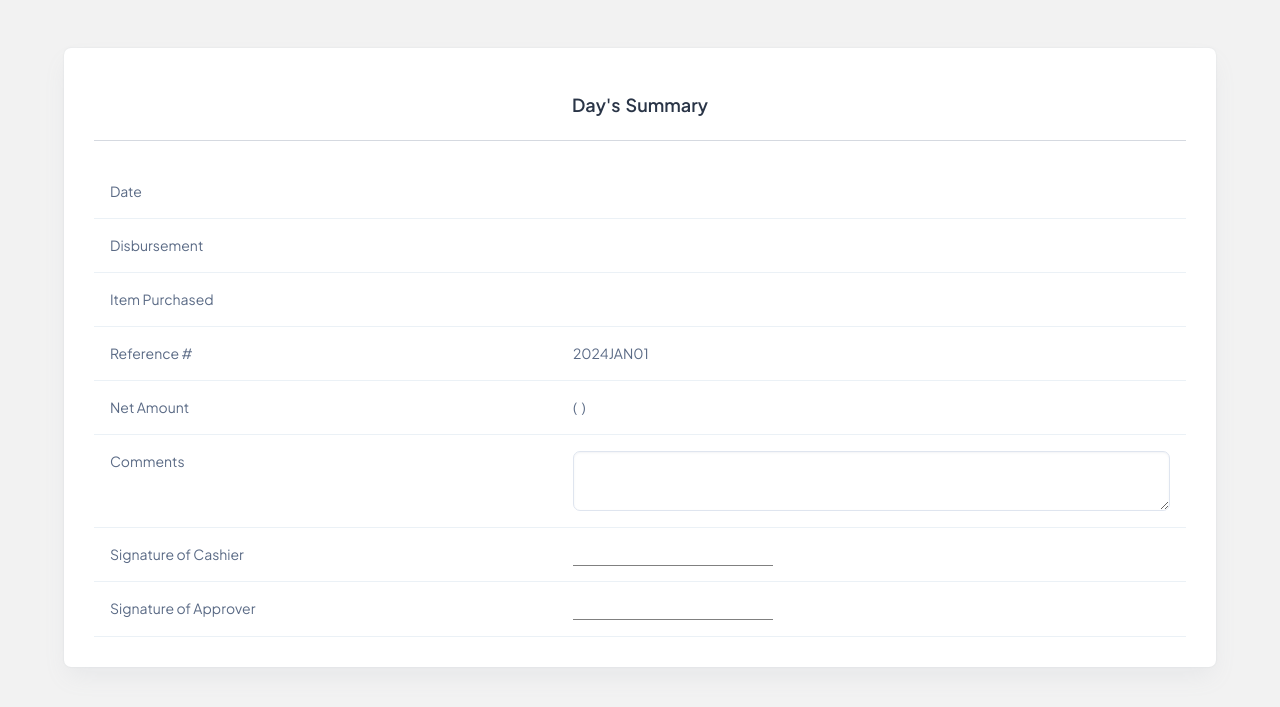
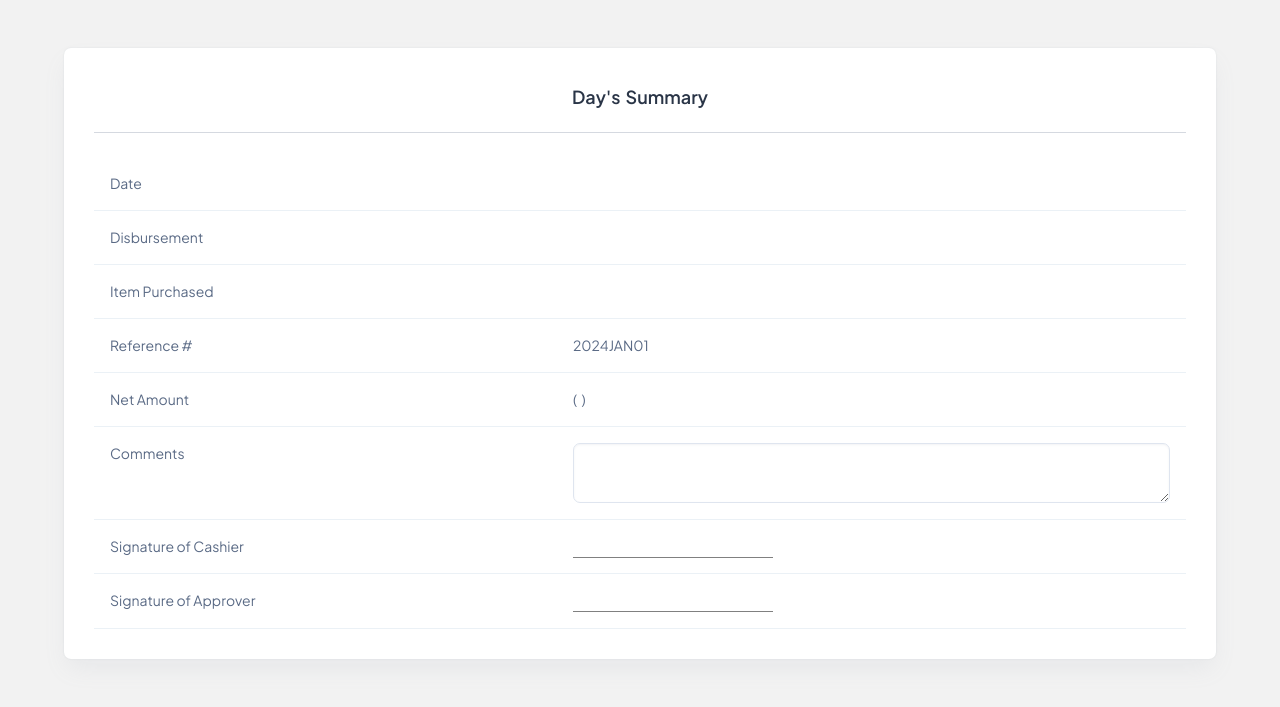
Before and after one commit to sheryarbaloch67/Accountsystem1, a Django app: template Accountapp/templates/summary.html in a window 1280 px wide. Shown: the top 707 px of the page. Run offline with Django 5.2, Linux system fonts and the light colour scheme; the template is opened without the code that fills it: values that come from a table or form of the project are taken from there, others are empty; data comes from the database, SQL or seed files in the repository; both versions use the stored data as it was after the commit; some libraries are stand-ins or nearby versions.

Commit message:
Da's Summary is appearing correctly

```diff
--- a/Accountapp/templates/summary.html
+++ b/Accountapp/templates/summary.html
@@ -2,7 +2,7 @@
 <html lang="en">
   <head>
     <meta charset="utf-8" />
-    <meta name="viewport" content="width=device-width, initial-scale=1" />
+    <meta name="viewport" content="width=device-width, initial-scale=1, shrink-to-fit=no" />
     <title>Daily Summary</title>
     {% load static %}
     {% load humanize %}
@@ -57,37 +57,37 @@
               <div class="row">
                 <div class="col-md-12 text-left">
                   {% if logo == 'showboth' %}
-                    <div class="d-flex align-items-center justify-content-between col-md-7">
+                    <div class="d-flex align-items-center justify-content-between col-7">
                       <div>
                         <img src="{% static 'images/logos/logo2.png' %}" alt="Logo" class="me-3" style="max-height: 60px;" />
                         <img src="{% static 'images/logos/btfavicon1.png' %}" class="me-2" alt="Logo" style="max-height: 65px;" />
                       </div>
                       <div>
-                        <h3 class="card-title fw-semibold text-center mt-3" style="word-spacing: 2px;">Day's Summary</h3>
+                        <h3 class="card-title fw-semibold text-center mt-2" style="word-spacing: 2px;">Day's Summary</h3>
                       </div>
                     </div>
                   {% elif logo == 'showxabta' %}
-                    <div class="d-flex align-items-center justify-content-between col-md-7">
+                    <div class="d-flex align-items-center justify-content-between col-7">
                       <div>
                         <img src="{% static 'images/logos/logo2.png' %}" alt="Logo" style="max-height: 65px;" />
                       </div>
                       <div>
-                        <h3 class="card-title fw-semibold text-center mt-3" style="word-spacing: 2px;">Day's Summary</h3>
+                        <h3 class="card-title fw-semibold text-center mt-2" style="word-spacing: 2px;">Day's Summary</h3>
                       </div>
                     </div>
                   {% elif logo == 'showbt' %}
-                    <div class="d-flex align-items-center justify-content-between col-md-7">
+                    <div class="d-flex align-items-center justify-content-between col-7">
                       <div>
                         <img src="{% static 'images/logos/btfavicon1.png' %}" alt="Logo" style="max-height: 60px;" />
                       </div>
                       <div>
-                        <h3 class="card-title fw-semibold text-center mt-3" style="word-spacing: 2px;">Day's Summary</h3>
+                        <h3 class="card-title fw-semibold text-center mt-2" style="word-spacing: 2px;">Day's Summary</h3>
                       </div>
                     </div>
                   {% else %}
-                    <div class="d-flex align-items-center justify-content-center col-md-12">
+                    <div class="d-flex align-items-center justify-content-center col-12">
                       <div>
-                        <h3 class="card-title fw-semibold text-center mt-3" style="word-spacing: 2px;">Day's Summary</h3>
+                        <h3 class="card-title fw-semibold text-center mt-2" style="word-spacing: 2px;">Day's Summary</h3>
                       </div>
                     </div>
                   {% endif %}
```
Also changed, not shown: Accountsystem/settings.py (+4 -4 lines), Accountsystemdb/db.sqlite3.
